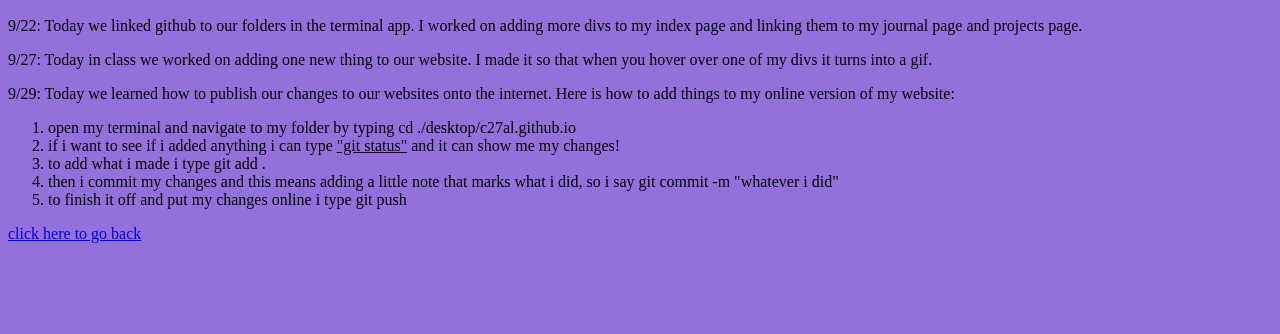
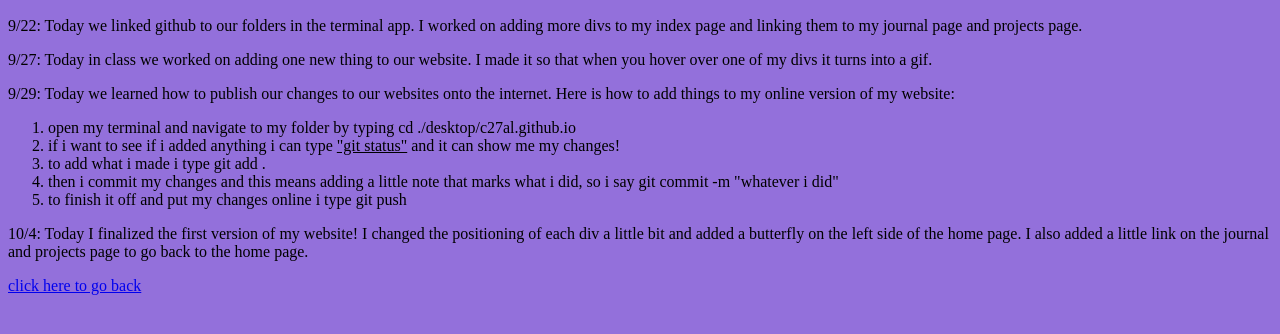
Before and after one commit to c27al/c27al.github.io, a plain HTML site: page journal.html in a window 1280 px wide. Shown: the part 110-444 px from the top of the page. Drawn offline with Linux system fonts and the light colour scheme; a web font is replaced by a local one.

Commit message:
added new journal entry

```diff
--- a/journal.html
+++ b/journal.html
@@ -64,6 +64,9 @@ body{
 		<li> to finish it off and put my changes online i type git push</li>
 	</ol>
 	</p>
+	<p>
+		10/4: Today I finalized the first version of my website! I changed the positioning of each div a little bit and added a butterfly on the left side of the home page. I also added a little link on the journal and projects page to go back to the home page.
+	</p>
 <a href="index.html">
 	<div id="gobacktohomepage">click here to go back </div>
 </a>
```
Also changed, not shown: ff22f2e4df37bfb33815fc844ebe90cf.gif (added), 1 other file.
